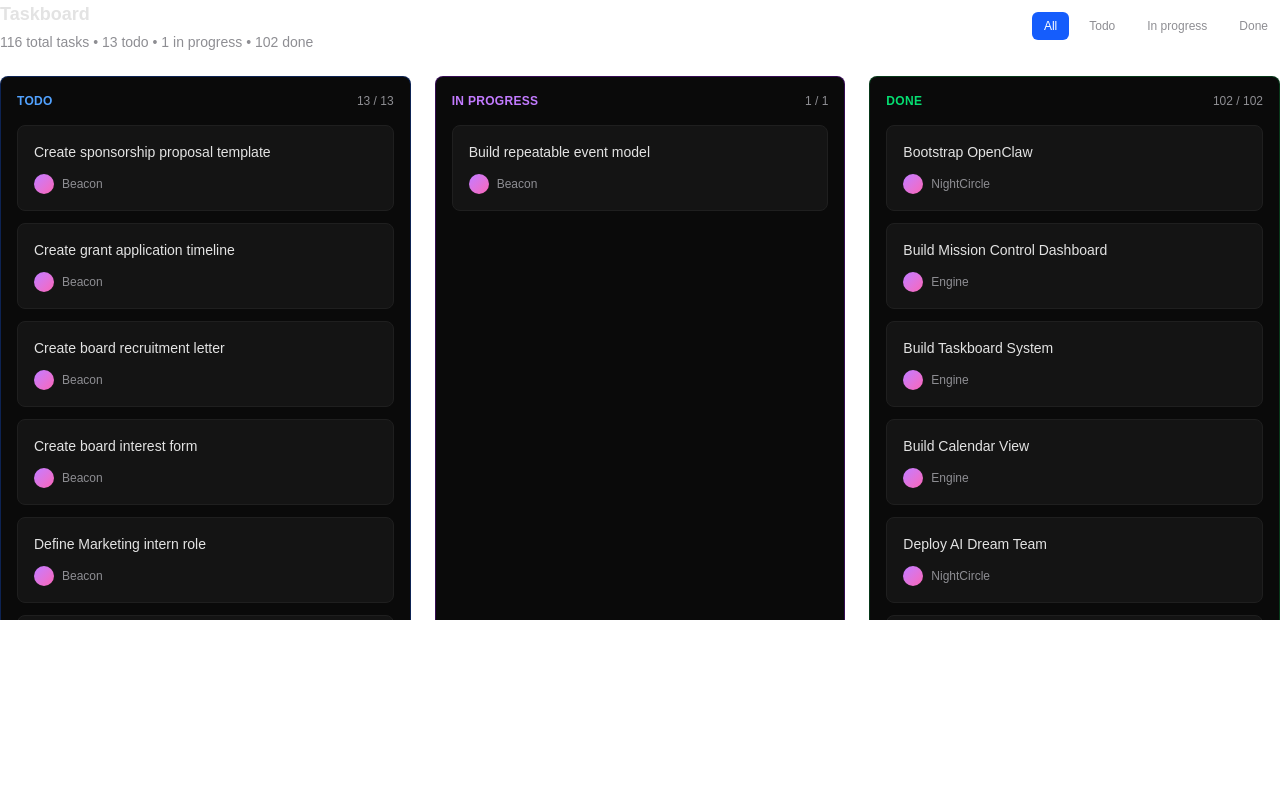
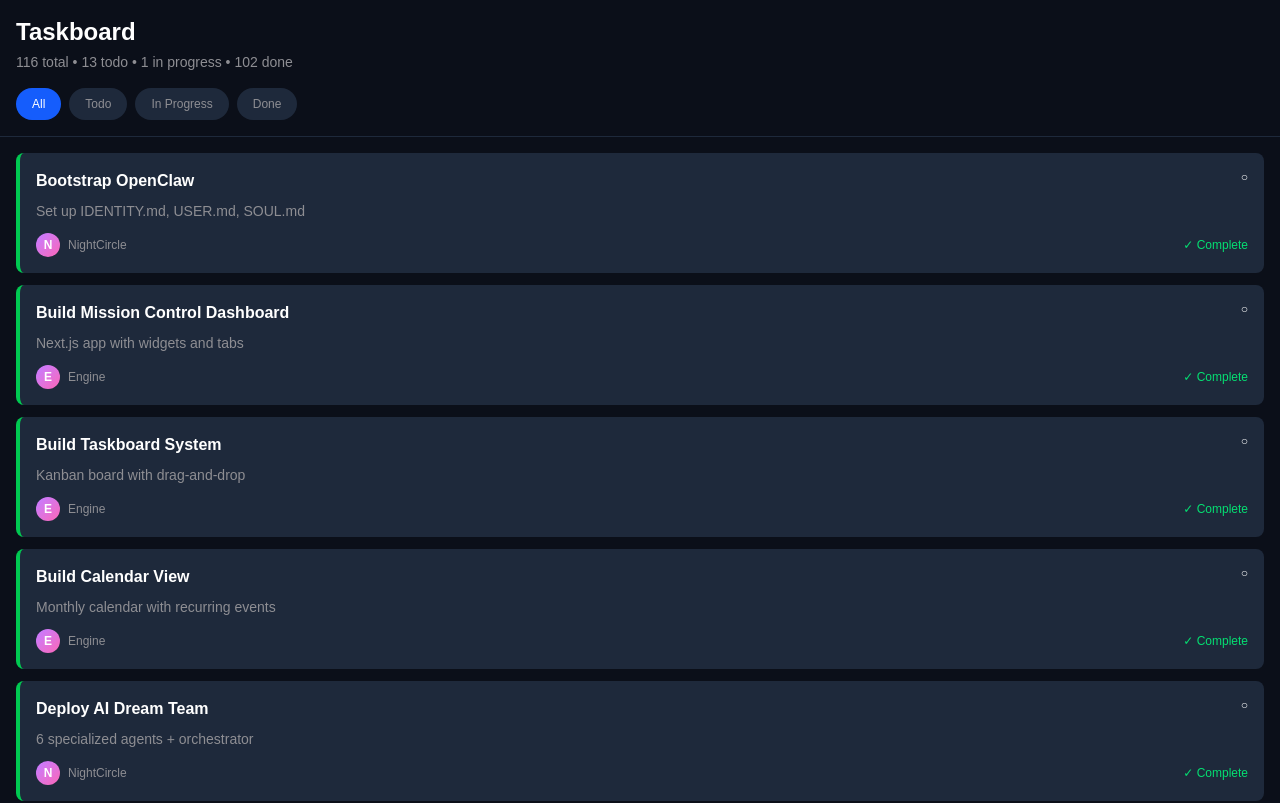
Before and after one commit to NightCircle-hub/mission-control, a Next.js app: page /taskboard in a window 1280 px wide. Shown: the top 803 px of the page. Built offline with nearby package versions, Linux system fonts and the light colour scheme.

Commit message:
Redesign Taskboard with clickable cards, progress bars, and details modal

```diff
--- a/app/taskboard/page.tsx
+++ b/app/taskboard/page.tsx
@@ -5,21 +5,30 @@ import { useState, useEffect } from 'react';
 interface Task {
   id: number;
   title: string;
+  description?: string;
   assignee: string;
   status: 'todo' | 'in-progress' | 'done';
   priority: 'low' | 'medium' | 'high';
+  progress?: number;
+  createdAt?: number;
 }
 
 export default function Taskboard() {
   const [tasks, setTasks] = useState<Task[]>([]);
   const [loading, setLoading] = useState(true);
+  const [selectedTask, setSelectedTask] = useState<Task | null>(null);
   const [filter, setFilter] = useState<'all' | 'todo' | 'in-progress' | 'done'>('all');
 
   useEffect(() => {
     fetch('/api/taskboard')
       .then(res => res.json())
       .then(data => {
-        setTasks(data.tasks || []);
+        // Add random progress to in-progress tasks for demo
+        const tasksWithProgress = (data.tasks || []).map((t: any) => ({
+          ...t,
+          progress: t.status === 'in-progress' ? Math.floor(Math.random() * 60) + 20 : (t.status === 'done' ? 100 : 0)
+        }));
+        setTasks(tasksWithProgress);
         setLoading(false);
       })
       .catch((err) => {
@@ -38,67 +47,196 @@ export default function Taskboard() {
 
   if (loading) {
     return (
-      <div className="h-[calc(100vh-180px)] flex items-center justify-center">
+      <div className="min-h-screen bg-[#0B0F19] flex items-center justify-center pb-20">
         <p className="text-[#8E8E93]">Loading tasks...</p>
       </div>
     );
   }
 
   return (
-    <div className="h-[calc(100vh-180px)] overflow-y-auto">
-      <div className="mb-6 flex items-center justify-between">
-        <div>
-          <h2 className="text-lg font-semibold text-[#E3E3E3] mb-1">Taskboard</h2>
-          <p className="text-sm text-[#8E8E93]">{tasks.length} total tasks • {todoCount} todo • {inProgressCount} in progress • {doneCount} done</p>
-        </div>
-        <div className="flex gap-2">
+    <div className="min-h-screen bg-[#0B0F19] text-white pb-20">
+      {/* Header */}
+      <div className="p-4 border-b border-[#1E293B] sticky top-0 bg-[#0B0F19] z-10">
+        <h1 className="text-2xl font-bold mb-1">Taskboard</h1>
+        <p className="text-sm text-[#8E8E93] mb-4">
+          {tasks.length} total • {todoCount} todo • {inProgressCount} in progress • {doneCount} done
+        </p>
+
+        {/* Filter Tabs */}
+        <div className="flex gap-2 overflow-x-auto">
           {(['all', 'todo', 'in-progress', 'done'] as const).map((f) => (
             <button
               key={f}
               onClick={() => setFilter(f)}
-              className={`px-3 py-1.5 text-xs font-medium rounded-md transition-colors ${
-                filter === f ? 'bg-blue-600 text-white' : 'text-[#8E8E93] hover:bg-[#1A1A1A]'
+              className={`px-4 py-2 text-xs font-medium rounded-full whitespace-nowrap ${
+                filter === f
+                  ? 'bg-blue-600 text-white'
+                  : 'bg-[#1E293B] text-[#8E8E93]'
               }`}
             >
-              {f.charAt(0).toUpperCase() + f.slice(1).replace('-', ' ')}
+              {f === 'all' ? 'All' : f.replace('-', ' ').split(' ').map(w => w.charAt(0).toUpperCase() + w.slice(1)).join(' ')}
             </button>
           ))}
         </div>
       </div>
 
-      <div className="grid grid-cols-3 gap-6">
-        <Column title="TODO" color="blue" tasks={filteredTasks.filter(t => t.status === 'todo')} totalCount={todoCount} />
-        <Column title="IN PROGRESS" color="purple" tasks={filteredTasks.filter(t => t.status === 'in-progress')} totalCount={inProgressCount} />
-        <Column title="DONE" color="green" tasks={filteredTasks.filter(t => t.status === 'done')} totalCount={doneCount} />
+      {/* Task List */}
+      <div className="p-4 space-y-3">
+        {filteredTasks.map((task) => (
+          <TaskCard
+            key={task.id}
+            task={task}
+            onClick={() => setSelectedTask(task)}
+          />
+        ))}
+        {filteredTasks.length === 0 && (
+          <div className="text-center py-12">
+            <p className="text-[#8E8E93]">No tasks in this view</p>
+          </div>
+        )}
+      </div>
+
+      {/* Task Detail Modal */}
+      {selectedTask && (
+        <TaskDetail task={selectedTask} onClose={() => setSelectedTask(null)} />
+      )}
+    </div>
+  );
+}
+
+function TaskCard({ task, onClick }: { task: Task; onClick: () => void }) {
+  const priorityColors = {
+    low: 'text-green-400',
+    medium: 'text-yellow-400',
+    high: 'text-red-400',
+  };
+
+  const statusColors = {
+    'todo': 'border-l-blue-500',
+    'in-progress': 'border-l-purple-500',
+    'done': 'border-l-green-500',
+  };
+
+  return (
+    <div
+      onClick={onClick}
+      className={`bg-[#1E293B] rounded-lg p-4 border-l-4 ${statusColors[task.status]} cursor-pointer active:bg-[#2D3748] transition-colors`}
+    >
+      <div className="flex items-start justify-between mb-2">
+        <h3 className="font-semibold flex-1">{task.title}</h3>
+        <span className={`text-xs ${priorityColors[task.priority]}`}>
+          {task.priority === 'high' ? '●' : task.priority === 'medium' ? '●' : '○'}
+        </span>
+      </div>
+
+      {task.description && (
+        <p className="text-sm text-[#8E8E93] mb-3 line-clamp-2">{task.description}</p>
+      )}
+
+      <div className="flex items-center justify-between">
+        <div className="flex items-center gap-2">
+          <div className="w-6 h-6 rounded-full bg-gradient-to-br from-purple-400 to-pink-400 flex items-center justify-center text-xs font-bold">
+            {task.assignee.charAt(0)}
+          </div>
+          <span className="text-xs text-[#8E8E93]">{task.assignee}</span>
+        </div>
+
+        {task.status === 'in-progress' && task.progress !== undefined && (
+          <div className="flex items-center gap-2">
+            <div className="w-24 bg-[#0F1623] rounded-full h-2">
+              <div
+                className="bg-purple-500 h-2 rounded-full transition-all"
+                style={{ width: `${task.progress}%` }}
+              ></div>
+            </div>
+            <span className="text-xs text-purple-400">{task.progress}%</span>
+          </div>
+        )}
+
+        {task.status === 'done' && (
+          <span className="text-xs text-green-400">✓ Complete</span>
+        )}
       </div>
     </div>
   );
 }
 
-function Column({ title, color, tasks, totalCount }: { title: string; color: string; tasks: Task[]; totalCount: number }) {
-  const colors: any = {
-    blue: { bg: 'bg-blue-600/20', border: 'border-blue-600/30', text: 'text-blue-400' },
-    purple: { bg: 'bg-purple-600/20', border: 'border-purple-600/30', text: 'text-purple-400' },
-    green: { bg: 'bg-green-600/20', border: 'border-green-600/30', text: 'text-green-400' },
-  };
+function TaskDetail({ task, onClose }: { task: Task; onClose: () => void }) {
+  return (
+    <div className="fixed inset-0 bg-black/80 z-50 flex items-end md:items-center justify-center p-4" onClick={onClose}>
+      <div className="bg-[#1E293B] rounded-t-lg md:rounded-lg w-full max-w-md max-h-[90vh] overflow-y-auto" onClick={(e) => e.stopPropagation()}>
+        <div className="sticky top-0 bg-[#1E293B] border-b border-[#2D3748] p-4 flex items-center justify-between">
+          <h2 className="text-lg font-bold">Task Details</h2>
+          <button onClick={onClose} className="text-2xl text-[#8E8E93] hover:text-white">&times;</button>
+        </div>
 
-  return (
-    <div className={`bg-[#0A0A0A] border ${colors[color].border} rounded-lg p-4`}>
-      <div className="flex items-center justify-between mb-4">
-        <h3 className={`text-xs font-semibold uppercase tracking-wide ${colors[color].text}`}>{title}</h3>
-        <span className="text-xs text-[#8E8E93]">{tasks.length} / {totalCount}</span>
-      </div>
-      <div className="space-y-3">
-        {tasks.map((task) => (
-          <div key={task.id} className="bg-[#141414] border border-[#1F1F1F] rounded-lg p-4">
-            <h4 className="text-sm font-medium text-[#E3E3E3]">{task.title}</h4>
-            <div className="flex items-center gap-2 mt-3">
-              <div className="w-5 h-5 rounded-full bg-gradient-to-br from-purple-400 to-pink-400" />
-              <span className="text-xs text-[#8E8E93]">{task.assignee}</span>
+        <div className="p-4 space-y-4">
+          <div>
+            <h3 className="text-xl font-bold mb-2">{task.title}</h3>
+            <div className="flex items-center gap-2 mb-3">
+              <span className={`text-xs px-2 py-1 rounded-full ${
+                task.status === 'done' ? 'bg-green-600/20 text-green-400' :
+                task.status === 'in-progress' ? 'bg-purple-600/20 text-purple-400' :
+                'bg-blue-600/20 text-blue-400'
+              }`}>
+                {task.status.replace('-', ' ').toUpperCase()}
+              </span>
+              <span className={`text-xs ${
+                task.priority === 'high' ? 'text-red-400' :
+                task.priority === 'medium' ? 'text-yellow-400' :
+                'text-green-400'
+              }`}>
+                {task.priority.toUpperCase()} PRIORITY
+              </span>
             </div>
           </div>
-        ))}
-        {tasks.length === 0 && <p className="text-sm text-[#8E8E93] text-center py-8">No tasks</p>}
+
+          {task.description && (
+            <div>
+              <h4 className="text-sm font-semibold mb-2 text-[#8E8E93]">DESCRIPTION</h4>
+              <p className="text-sm">{task.description}</p>
+            </div>
+          )}
+
+          <div>
+            <h4 className="text-sm font-semibold mb-2 text-[#8E8E93]">ASSIGNEE</h4>
+            <div className="flex items-center gap-2">
+              <div className="w-8 h-8 rounded-full bg-gradient-to-br from-purple-400 to-pink-400 flex items-center justify-center text-sm font-bold">
+                {task.assignee.charAt(0)}
+              </div>
+              <span className="text-sm">{task.assignee}</span>
+            </div>
+          </div>
+
+          {task.status === 'in-progress' && task.progress !== undefined && (
+            <div>
+              <h4 className="text-sm font-semibold mb-2 text-[#8E8E93]">PROGRESS</h4>
+              <div className="bg-[#0F1623] rounded-full h-3 mb-2">
+                <div
+                  className="bg-purple-500 h-3 rounded-full transition-all"
+                  style={{ width: `${task.progress}%` }}
+                ></div>
+              </div>
+              <p className="text-sm text-purple-400">{task.progress}% complete</p>
+            </div>
+          )}
+
+          {task.createdAt && (
+            <div>
+              <h4 className="text-sm font-semibold mb-2 text-[#8E8E93]">CREATED</h4>
+              <p className="text-sm">{new Date(task.createdAt).toLocaleDateString()}</p>
+            </div>
+          )}
+
+          <div className="pt-4 border-t border-[#2D3748]">
+            <button
+              onClick={onClose}
+              className="w-full py-3 bg-blue-600 hover:bg-blue-700 rounded-lg font-medium transition-colors"
+            >
+              Close
+            </button>
+          </div>
+        </div>
       </div>
     </div>
   );
```
